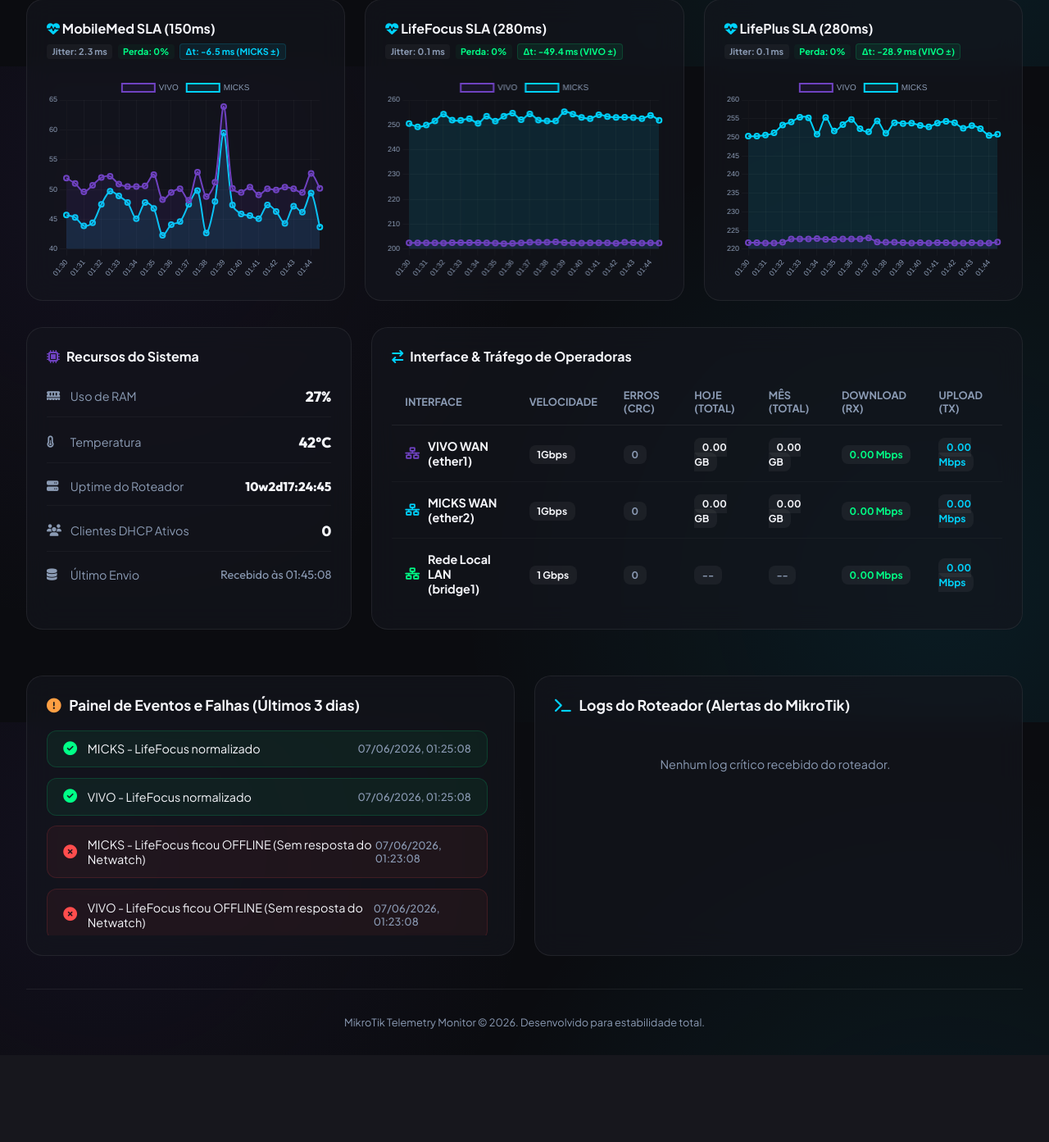
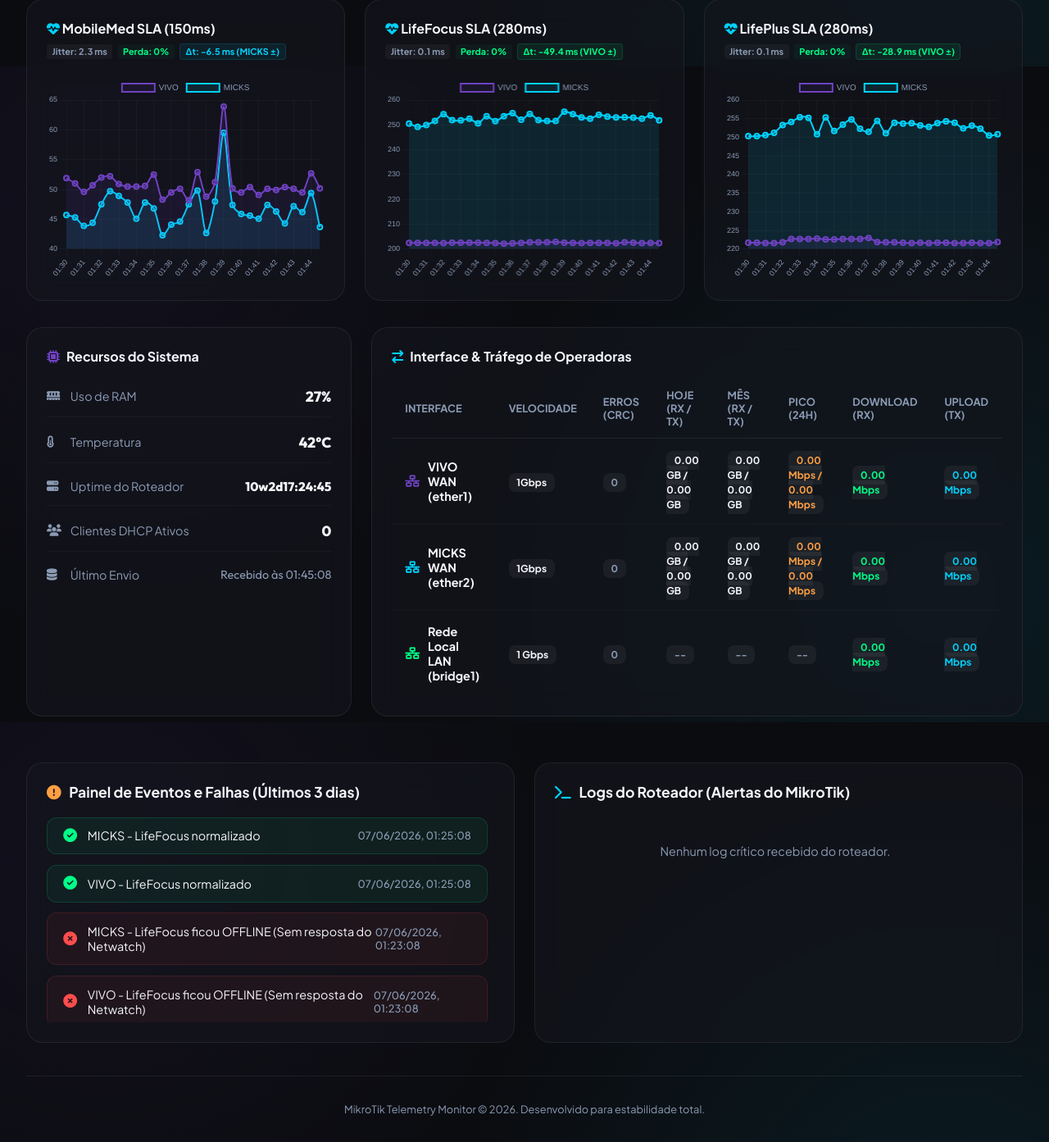
Before and after one commit to brunnosouto/mikrotik, a Flask app: page / in a window 1280 px wide. Shown: the part 719-2112 px from the top of the page at 82% size. Before the commit the page ends 2006 px from the top, so only its background shows below. Run offline with Flask 3, Linux system fonts and the light colour scheme; data comes from the database, SQL or seed files in the repository; data that the repository does not hold is empty.

Commit message:
feat: implement 1-second telemetry updates, separated RX/TX stats, and 24-hour peaks

```diff
--- a/app.py
+++ b/app.py
@@ -65,6 +65,16 @@ def init_db():
         )
     ''')
 
+    cursor.execute('''
+        CREATE TABLE IF NOT EXISTS traffic_peaks_log (
+            timestamp DATETIME DEFAULT CURRENT_TIMESTAMP,
+            vivo_rx REAL DEFAULT 0.0,
+            vivo_tx REAL DEFAULT 0.0,
+            micks_rx REAL DEFAULT 0.0,
+            micks_tx REAL DEFAULT 0.0
+        )
+    ''')
+
     conn.commit()
     conn.close()
 
@@ -117,6 +127,15 @@ latest_traffic = {
     'timestamp': None
 }
 
+import time
+current_minute_peaks = {
+    'vivo_rx': 0.0,
+    'vivo_tx': 0.0,
+    'micks_rx': 0.0,
+    'micks_tx': 0.0
+}
+last_peak_write_time = time.time()
+
 @app.route('/api/traffic', methods=['POST'])
 def receive_traffic():
     try:
@@ -125,14 +144,55 @@ def receive_traffic():
             return jsonify({"status": "error", "message": "No data received"}), 400
 
         # 1. Update in-memory real-time rates
-        global latest_traffic
-        latest_traffic['traffic_vivo_rx'] = parse_float(data.get('traffic_vivo_rx', 0))
-        latest_traffic['traffic_vivo_tx'] = parse_float(data.get('traffic_vivo_tx', 0))
-        latest_traffic['traffic_micks_rx'] = parse_float(data.get('traffic_micks_rx', 0))
-        latest_traffic['traffic_micks_tx'] = parse_float(data.get('traffic_micks_tx', 0))
+        global latest_traffic, current_minute_peaks, last_peak_write_time
+        vivo_rx = parse_float(data.get('traffic_vivo_rx', 0))
+        vivo_tx = parse_float(data.get('traffic_vivo_tx', 0))
+        micks_rx = parse_float(data.get('traffic_micks_rx', 0))
+        micks_tx = parse_float(data.get('traffic_micks_tx', 0))
+
+        latest_traffic['traffic_vivo_rx'] = vivo_rx
+        latest_traffic['traffic_vivo_tx'] = vivo_tx
+        latest_traffic['traffic_micks_rx'] = micks_rx
+        latest_traffic['traffic_micks_tx'] = micks_tx
         latest_traffic['traffic_lan_rx'] = parse_float(data.get('traffic_lan_rx', 0))
         latest_traffic['traffic_lan_tx'] = parse_float(data.get('traffic_lan_tx', 0))
         latest_traffic['timestamp'] = datetime.datetime.now().strftime('%Y-%m-%d %H:%M:%S')
+
+        # Update peak rates for the current minute
+        current_minute_peaks['vivo_rx'] = max(current_minute_peaks['vivo_rx'], vivo_rx)
+        current_minute_peaks['vivo_tx'] = max(current_minute_peaks['vivo_tx'], vivo_tx)
+        current_minute_peaks['micks_rx'] = max(current_minute_peaks['micks_rx'], micks_rx)
+        current_minute_peaks['micks_tx'] = max(current_minute_peaks['micks_tx'], micks_tx)
+
+        # Write peak logs to SQLite every 60s and clear old data (> 24 hours)
+        now_time = time.time()
+        if (now_time - last_peak_write_time) >= 60.0:
+            try:
+                conn_peak = sqlite3.connect(DB_PATH)
+                cursor_peak = conn_peak.cursor()
+                cursor_peak.execute('''
+                    INSERT INTO traffic_peaks_log (vivo_rx, vivo_tx, micks_rx, micks_tx)
+                    VALUES (?, ?, ?, ?)
+                ''', (
+                    current_minute_peaks['vivo_rx'],
+                    current_minute_peaks['vivo_tx'],
+                    current_minute_peaks['micks_rx'],
+                    current_minute_peaks['micks_tx']
+                ))
+                cursor_peak.execute("DELETE FROM traffic_peaks_log WHERE timestamp < datetime('now', '-24 hours')")
+                conn_peak.commit()
+                conn_peak.close()
+            except Exception as e_db:
+                print("Error writing to peak log database:", e_db)
+
+            # Reset current minute buffers
+            current_minute_peaks = {
+                'vivo_rx': 0.0,
+                'vivo_tx': 0.0,
+                'micks_rx': 0.0,
+                'micks_tx': 0.0
+            }
+            last_peak_write_time = now_time
 
         # 2. Extract byte counters to calculate accumulated traffic
         bytes_keys = ['bytes_vivo_rx', 'bytes_vivo_tx', 'bytes_micks_rx', 'bytes_micks_tx']
@@ -395,6 +455,14 @@ def get_traffic_stats():
         ''', (current_month_prefix,))
         row_month = cursor.fetchone()
 
+        # 3. Fetch peak rates of the last 24 hours
+        cursor.execute('''
+            SELECT MAX(vivo_rx), MAX(vivo_tx), MAX(micks_rx), MAX(micks_tx)
+            FROM traffic_peaks_log
+            WHERE timestamp >= datetime('now', '-24 hours')
+        ''')
+        row_peaks = cursor.fetchone()
+
         conn.close()
 
         def make_stats_dict(row):
@@ -407,9 +475,27 @@ def get_traffic_stats():
                 "micks_tx": row[3]
             }
 
+        # Query values from database
+        db_vivo_rx = row_peaks[0] if (row_peaks and row_peaks[0] is not None) else 0.0
+        db_vivo_tx = row_peaks[1] if (row_peaks and row_peaks[1] is not None) else 0.0
+        db_micks_rx = row_peaks[2] if (row_peaks and row_peaks[2] is not None) else 0.0
+        db_micks_tx = row_peaks[3] if (row_peaks and row_peaks[3] is not None) else 0.0
+
+        # Combine with current minute's peak for absolute realtime peak precision
+        peak_vivo_rx = max(db_vivo_rx, current_minute_peaks['vivo_rx'])
+        peak_vivo_tx = max(db_vivo_tx, current_minute_peaks['vivo_tx'])
+        peak_micks_rx = max(db_micks_rx, current_minute_peaks['micks_rx'])
+        peak_micks_tx = max(db_micks_tx, current_minute_peaks['micks_tx'])
+
         return jsonify({
             "today": make_stats_dict(row_today),
-            "month": make_stats_dict(row_month)
+            "month": make_stats_dict(row_month),
+            "peaks": {
+                "vivo_rx": peak_vivo_rx,
+                "vivo_tx": peak_vivo_tx,
+                "micks_rx": peak_micks_rx,
+                "micks_tx": peak_micks_tx
+            }
         })
     except Exception as e:
         return jsonify({"status": "error", "message": str(e)}), 500
--- a/templates/index.html
+++ b/templates/index.html
@@ -542,8 +542,9 @@
                             <th>Interface</th>
                             <th>Velocidade</th>
                             <th>Erros (CRC)</th>
-                            <th>Hoje (Total)</th>
-                            <th>Mês (Total)</th>
+                            <th>Hoje (RX / TX)</th>
+                            <th>Mês (RX / TX)</th>
+                            <th>Pico (24h)</th>
                             <th>Download (RX)</th>
                             <th>Upload (TX)</th>
                         </tr>
@@ -558,8 +559,9 @@
                             </td>
                             <td><span class="bandwidth-badge" id="vivo-speed" style="font-weight: 600;">--</span></td>
                             <td><span class="bandwidth-badge" id="vivo-errors" style="color: var(--text-muted); font-weight: 600;">0</span></td>
-                            <td><span class="bandwidth-badge" id="vivo-today" style="font-weight: 600; color: var(--text-main);">0.00 GB</span></td>
-                            <td><span class="bandwidth-badge" id="vivo-month" style="font-weight: 600; color: var(--text-main);">0.00 GB</span></td>
+                            <td><span class="bandwidth-badge" id="vivo-today" style="font-weight: 600; color: var(--text-main);">0.00 GB / 0.00 GB</span></td>
+                            <td><span class="bandwidth-badge" id="vivo-month" style="font-weight: 600; color: var(--text-main);">0.00 GB / 0.00 GB</span></td>
+                            <td><span class="bandwidth-badge" id="vivo-peak" style="font-weight: 600; color: var(--accent-orange);">0.00 / 0.00 Mbps</span></td>
                             <td><span class="bandwidth-badge rx-badge" id="vivo-rx">0.00 Mbps</span></td>
                             <td><span class="bandwidth-badge tx-badge" id="vivo-tx">0.00 Mbps</span></td>
                         </tr>
@@ -572,8 +574,9 @@
                             </td>
                             <td><span class="bandwidth-badge" id="micks-speed" style="font-weight: 600;">--</span></td>
                             <td><span class="bandwidth-badge" id="micks-errors" style="color: var(--text-muted); font-weight: 600;">0</span></td>
-                            <td><span class="bandwidth-badge" id="micks-today" style="font-weight: 600; color: var(--text-main);">0.00 GB</span></td>
-                            <td><span class="bandwidth-badge" id="micks-month" style="font-weight: 600; color: var(--text-main);">0.00 GB</span></td>
+                            <td><span class="bandwidth-badge" id="micks-today" style="font-weight: 600; color: var(--text-main);">0.00 GB / 0.00 GB</span></td>
+                            <td><span class="bandwidth-badge" id="micks-month" style="font-weight: 600; color: var(--text-main);">0.00 GB / 0.00 GB</span></td>
+                            <td><span class="bandwidth-badge" id="micks-peak" style="font-weight: 600; color: var(--accent-orange);">0.00 / 0.00 Mbps</span></td>
                             <td><span class="bandwidth-badge rx-badge" id="micks-rx">0.00 Mbps</span></td>
                             <td><span class="bandwidth-badge tx-badge" id="micks-tx">0.00 Mbps</span></td>
                         </tr>
@@ -586,6 +589,7 @@
                             </td>
                             <td><span class="bandwidth-badge" style="font-weight: 600;">1 Gbps</span></td>
                             <td><span class="bandwidth-badge" style="color: var(--text-muted); font-weight: 600;">0</span></td>
+                            <td><span class="bandwidth-badge" style="font-weight: 600; color: var(--text-muted);">--</span></td>
                             <td><span class="bandwidth-badge" style="font-weight: 600; color: var(--text-muted);">--</span></td>
                             <td><span class="bandwidth-badge" style="font-weight: 600; color: var(--text-muted);">--</span></td>
                             <td><span class="bandwidth-badge rx-badge" id="lan-rx">0.00 Mbps</span></td>
@@ -895,23 +899,32 @@
                 if (!response.ok) throw new Error("Stats API error");
                 const stats = await response.json();
 
-                // VIVO Totals
+                // VIVO Totals (Separate RX and TX)
                 const vivoRxToday = stats.today.vivo_rx || 0;
                 const vivoTxToday = stats.today.vivo_tx || 0;
                 const vivoRxMonth = stats.month.vivo_rx || 0;
                 const vivoTxMonth = stats.month.vivo_tx || 0;
 
-                document.getElementById('vivo-today').innerText = formatBytesToGB(vivoRxToday + vivoTxToday);
-                document.getElementById('vivo-month').innerText = formatBytesToGB(vivoRxMonth + vivoTxMonth);
+                document.getElementById('vivo-today').innerText = `${formatBytesToGB(vivoRxToday)} / ${formatBytesToGB(vivoTxToday)}`;
+                document.getElementById('vivo-month').innerText = `${formatBytesToGB(vivoRxMonth)} / ${formatBytesToGB(vivoTxMonth)}`;
 
-                // MICKS Totals
+                // MICKS Totals (Separate RX and TX)
                 const micksRxToday = stats.today.micks_rx || 0;
                 const micksTxToday = stats.today.micks_tx || 0;
                 const micksRxMonth = stats.month.micks_rx || 0;
                 const micksTxMonth = stats.month.micks_tx || 0;
 
-                document.getElementById('micks-today').innerText = formatBytesToGB(micksRxToday + micksTxToday);
-                document.getElementById('micks-month').innerText = formatBytesToGB(micksRxMonth + micksTxMonth);
+                document.getElementById('micks-today').innerText = `${formatBytesToGB(micksRxToday)} / ${formatBytesToGB(micksTxToday)}`;
+                document.getElementById('micks-month').innerText = `${formatBytesToGB(micksRxMonth)} / ${formatBytesToGB(micksTxMonth)}`;
+
+                // Peaks (24h)
+                const peakVivoRx = stats.peaks ? (stats.peaks.vivo_rx || 0) : 0;
+                const peakVivoTx = stats.peaks ? (stats.peaks.vivo_tx || 0) : 0;
+                const peakMicksRx = stats.peaks ? (stats.peaks.micks_rx || 0) : 0;
+                const peakMicksTx = stats.peaks ? (stats.peaks.micks_tx || 0) : 0;
+
+                document.getElementById('vivo-peak').innerText = `${formatBytes(peakVivoRx)} / ${formatBytes(peakVivoTx)}`;
+                document.getElementById('micks-peak').innerText = `${formatBytes(peakMicksRx)} / ${formatBytes(peakMicksTx)}`;
             } catch (err) {
                 console.error("Failed to load traffic stats:", err);
             }
@@ -1049,9 +1062,9 @@
             }
         }
 
-        // Fetch every 5s for high responsiveness on open tab
+        // Fetch every 1s for high responsiveness on open tab
         fetchAndUpdate();
-        setInterval(fetchAndUpdate, 5000);
+        setInterval(fetchAndUpdate, 1000);
     </script>
 </body>
 </html>
```
